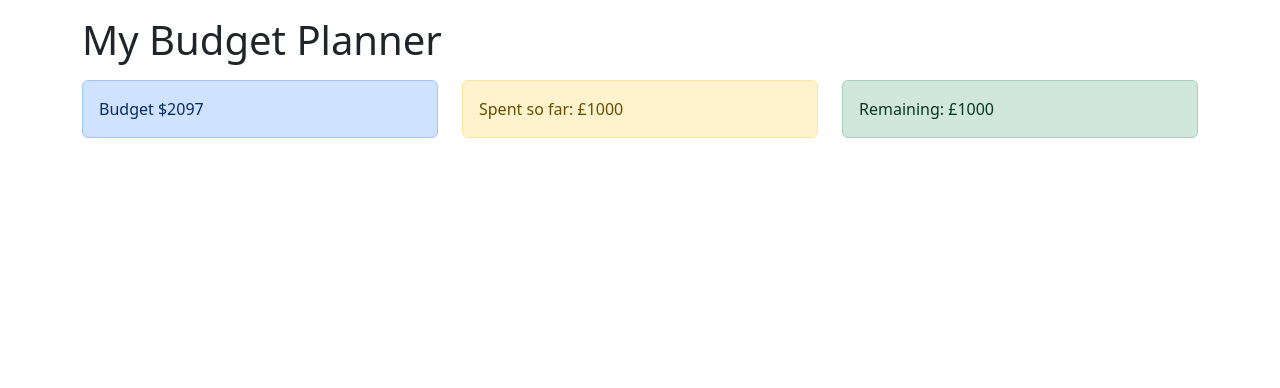
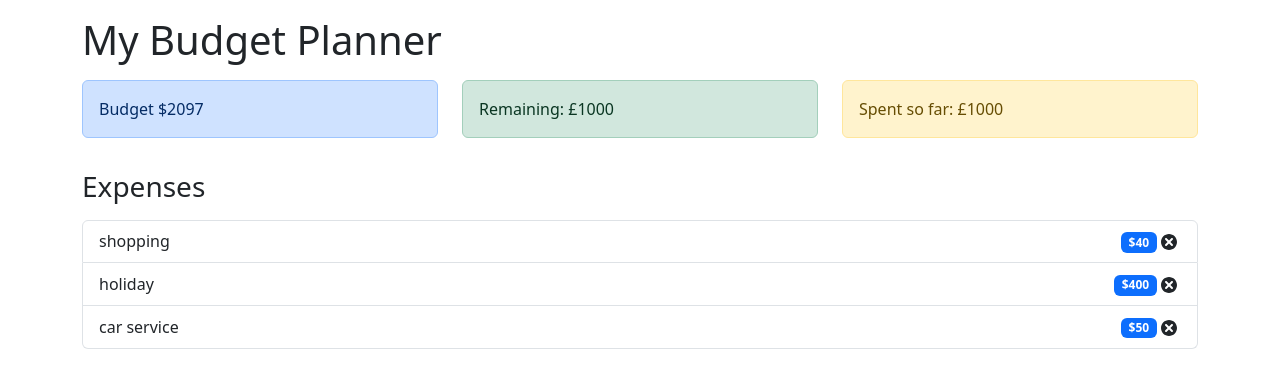
Before and after one commit to johnnynumberfive-coder/budgettracker, a React (Create React App) app: page / in a window 1280 px wide. Shown: the top 388 px of the page. Built offline with nearby package versions, Linux system fonts and the light colour scheme.

Commit message:
Render ExpenseItem and ExpenseList.  Fix badges not showing up.

```diff
--- a/src/App.js
+++ b/src/App.js
@@ -3,6 +3,7 @@ import 'bootstrap/dist/css/bootstrap.min.css';
 import Budget from './components/Budget';
 import Remaining from './components/Remaining';
 import ExpenseTotal from './components/ExpenseTotal';
+import ExpenseList from './components/ExpenseList';
 
 const App = () => {
 	return (
@@ -13,10 +14,16 @@ const App = () => {
 					<Budget />
 				</div>
 				<div className='col-sm'>
+					<Remaining />
+				</div>
+				<div className='col-sm'>
 					<ExpenseTotal />
 				</div>
+			</div>
+			<h3 className='mt-3'>Expenses</h3>
+			<div className='row mt-3'>
 				<div className='col-sm'>
-						<Remaining />
+					<ExpenseList />
 				</div>
 			</div>
 		</div>
--- a/src/components/ExpenseItem.js
+++ b/src/components/ExpenseItem.js
@@ -1,4 +1,4 @@
-import React from "react";
+import React from 'react';
 import { TiDelete } from 'react-icons/ti';
 
 const ExpenseItem = (props) => {
@@ -6,13 +6,11 @@ const ExpenseItem = (props) => {
 		<li className='list-group-item d-flex justify-content-between align-items-center'>
 			{props.name}
 			<div>
-                <span className='badge badge-primary badge-pill mr-3'>
-                    ${props.cost}
-                </span>
-                <TiDelete size='1.5 em'></TiDelete>
+            <span class='badge bg-primary bg-pill mr-3'>${props.cost}</span>
+				<TiDelete size='1.5em'></TiDelete>
 			</div>
 		</li>
-
 	);
 };
+
 export default ExpenseItem;
--- a/src/components/ExpenseList.js
+++ b/src/components/ExpenseList.js
@@ -1,4 +1,4 @@
-import React from 'react';
+import React from 'react'
 import ExpenseItem from './ExpenseItem';
 
 const ExpenseList = () => {
```
Lines whose indentation alone changed are shown as unchanged.
